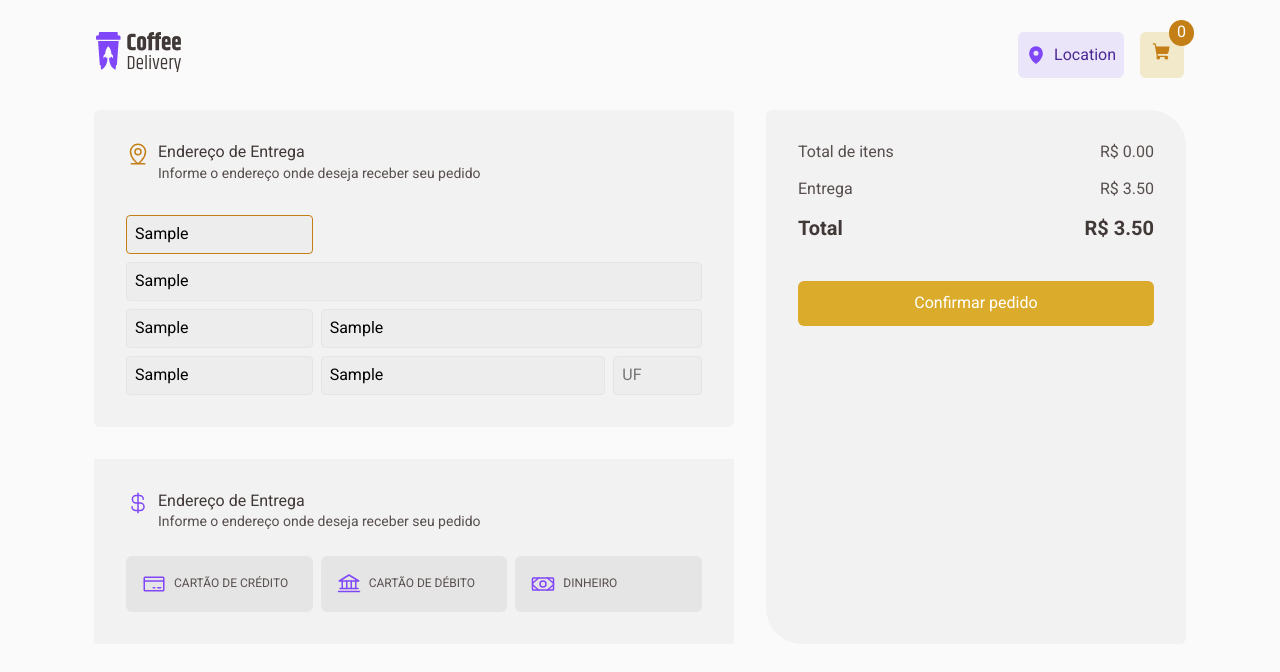
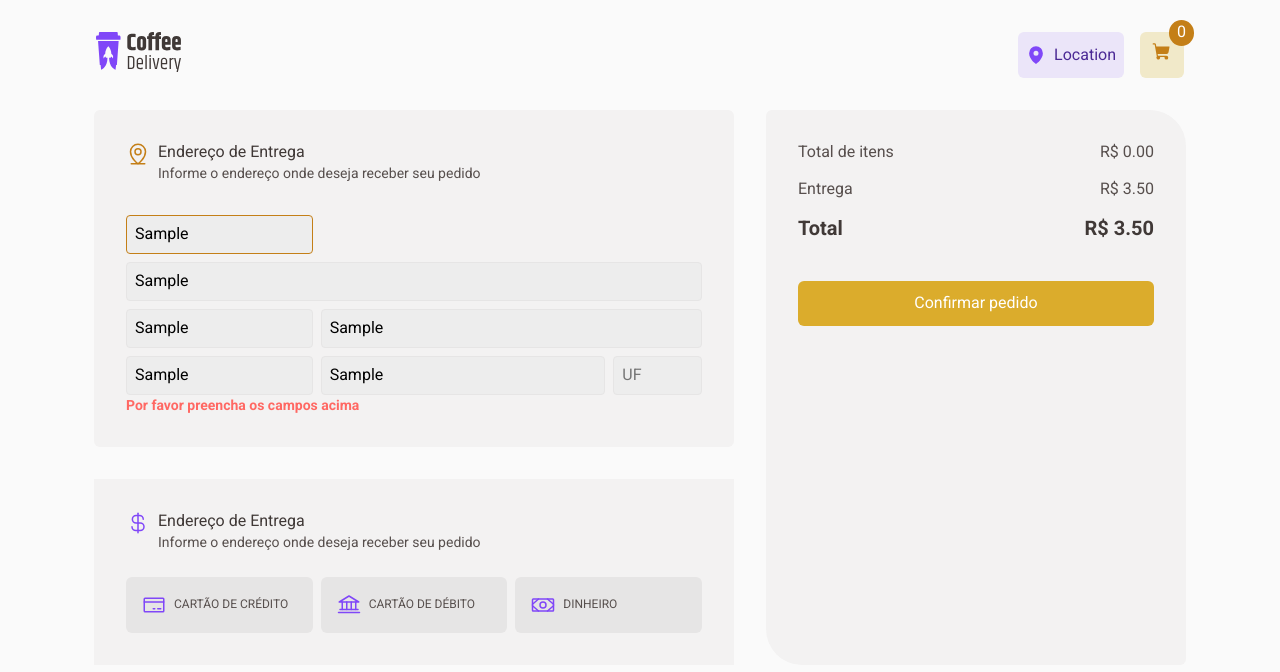
Before and after one commit to bruflor/ignite-challenge02-Coffe-Delivery, a React (Vite) app: page /cart in a window 1280 px wide. Both pictures are taken after typing "Sample", "Sample", "Sample", "Sample", "Sample", "Sample" into the empty fields and a click on the button "Confirmar pedido". Shown: the top 672 px of the page. Built offline with nearby package versions, Linux system fonts and the light colour scheme.

Commit message:
wip: handling message for CEP

```diff
--- a/src/pages/Cart/Checkout.tsx
+++ b/src/pages/Cart/Checkout.tsx
@@ -19,6 +19,7 @@ import {
   PaymentContainer,
   AddressContainer,
   InputTextContainer,
+  ErrorMessage,
 } from "./style";
 import { CartPurchaseProps } from ".";
 
@@ -83,8 +84,12 @@ export const Checkout = ({ setPurchaseData }: CheckoutProps) => {
               <input placeholder="Cidade" name="cidade" />
               <input placeholder="UF" name="uf" />
             </div>
-            {/* <p>{errors.CEP?.message}</p> */}
           </InputTextContainer>
+          {errors.CEP?.message ? (
+            <ErrorMessage>Por favor preencha os campos acima</ErrorMessage>
+          ) : (
+            ""
+          )}
         </AddressContainer>
         <PaymentContainer>
           <div>
--- a/src/pages/Cart/style.ts
+++ b/src/pages/Cart/style.ts
@@ -105,6 +105,10 @@ export const InputTextContainer = styled.div`
   }
 `;
 
+export const ErrorMessage = styled.span`
+  color: #ff6863;
+  font-weight: 700;
+`;
 export const PaymentContainer = styled.div`
   background: ${(props) => props.theme["base-card"]};
   padding: 2rem;
```
